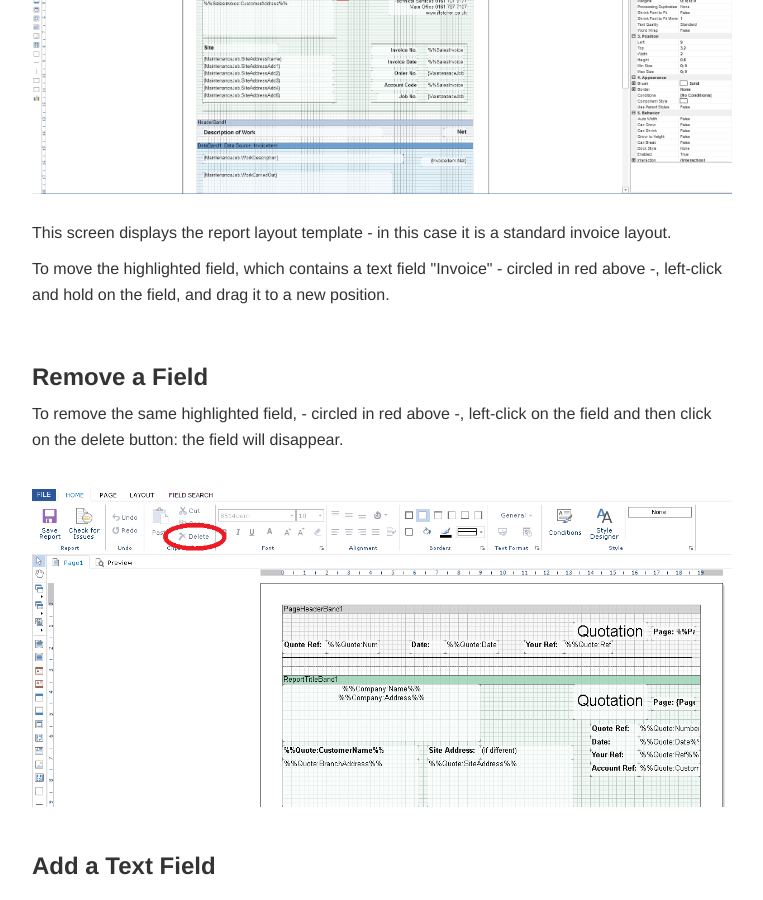
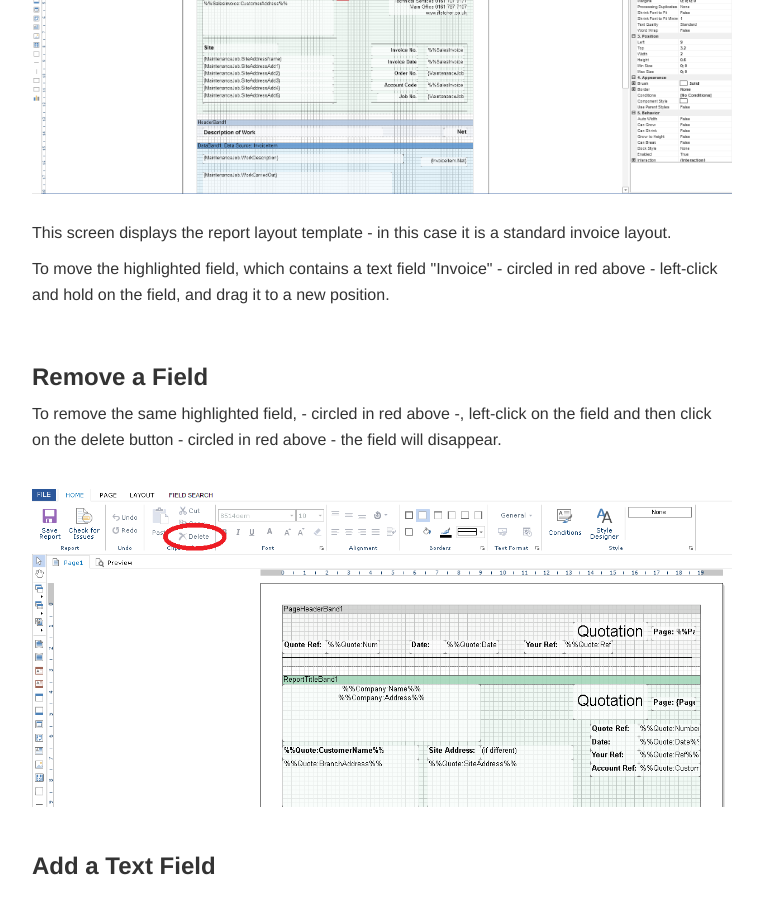
Before and after one commit to JNCSolutions/ConstructionManagerDocs, a Jekyll site: the page built from layouts.html, in a window 1280 px wide and 900 px high, scrolled down 2192 px. Shown: the whole window, without its empty margins (258-1021 px from the left). Built offline with Jekyll 4.4.1, drawn with Linux system fonts in a browser that asks for light colours; some of the changed text lies outside the part shown.

Commit message:
Update layouts.html

```diff
--- a/layouts.html
+++ b/layouts.html
@@ -55,12 +55,12 @@ title: Layouts
     <img src="img/Layouts_Change_02.PNG" style="width: 100%;">
     <br> <br>
     <p>This screen displays the report layout template - in this case it is a standard invoice layout.</p>
-    <p>To move the highlighted field, which contains a text field "Invoice" - circled in red above -,
+    <p>To move the highlighted field, which contains a text field "Invoice" - circled in red above -
         left-click and hold on the field, and drag it to a new position.</p>
     <br>
     <h3 id="remove-a-field"><b>Remove a Field</b></h3>
     <p>To remove the same highlighted field, - circled in red above -,
-        left-click on the field and then click on the delete button: the field will disappear.</p>
+        left-click on the field and then click on the delete button - circled in red above - the field will disappear.</p>
     <br>
     <img src="img/Layouts_Remove_01.PNG" style="width: 100%;">
     <br> <br>
```
Also changed, not shown: other parts of layouts.html (+1 -1 lines).
